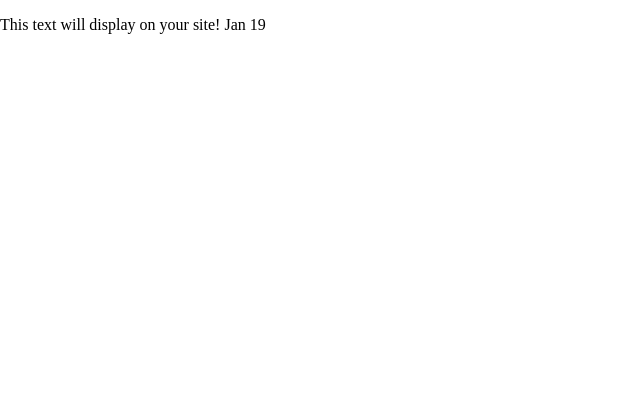
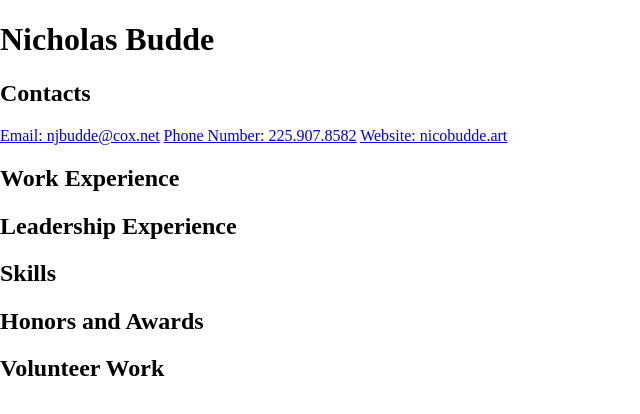
Before and after one commit to nbudde2/NicoBuddeResume, a plain HTML site: page starter-site-22-main/index.html in a window 1280 px wide. Shown: the whole page, without its empty margins (0-640 px from the left). Drawn offline with Linux system fonts and the light colour scheme.

Commit message:
Update index.html

```diff
--- a/starter-site-22-main/index.html
+++ b/starter-site-22-main/index.html
@@ -3,8 +3,8 @@
 
 <head>
   <meta charset="utf-8">
-  <title>Responsive Layouts</title>
-  <meta name="description" content="This site will serve as the hub for many sub responsive layouts">
+  <title>Nicholas Budde Resume</title>
+  <meta name="description" content="The current Resume of Nicholas Budde as of February 2023">
   <meta name="viewport" content="width=device-width, initial-scale=1">
 
   <meta property="og:title" content="">
@@ -24,7 +24,22 @@
 
 <body>
   <!-- Place your site's HTML here -->
-  <p>This text will display on your site! Jan 19</p>
+  <h1>Nicholas Budde</h1>
+
+  <h2>Contacts</h2>
+  <a href="mailto:njbudde@cox.net">Email: njbudde@cox.net</a>
+  <a href="tel:2259078582">Phone Number: 225.907.8582</a>
+  <a href="https://nicobuddeart.squarespace.com/" target="_blank">Website: nicobudde.art</a>
+
+  <h2>Work Experience</h2>
+
+  <h2>Leadership Experience</h2>
+
+  <h2>Skills</h2>
+
+  <h2>Honors and Awards</h2>
+
+  <h2>Volunteer Work</h2>
   <script src="js/main.js"></script>
 </body>
 
```
